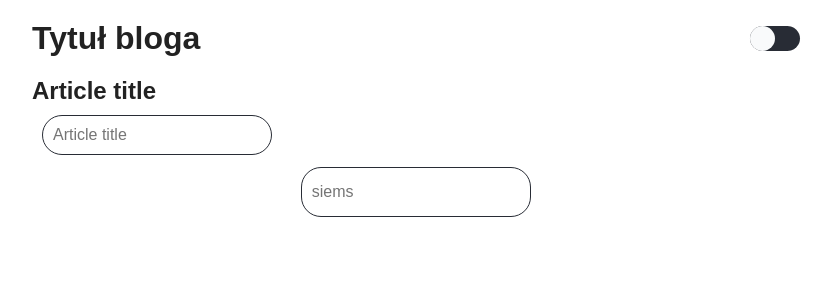
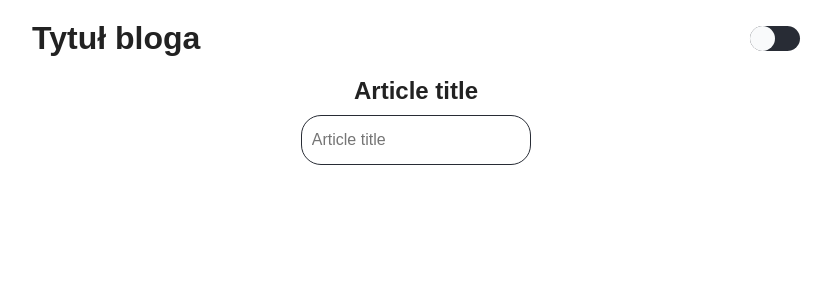
Before and after one commit to mrsynthion/blogFrontendApp, a React (Create React App) app: page /AddArticle in a window 1280 px wide. Shown: the top 300 px of the page, without its empty margins (224-1055 px from the left). Built offline with nearby package versions, Linux system fonts and the light colour scheme.

Commit message:
Ended up switch in form input

```diff
--- a/src/components/atoms/FormInput/FormInput.tsx
+++ b/src/components/atoms/FormInput/FormInput.tsx
@@ -1,16 +1,28 @@
 import React from 'react';
 import { Input } from './FormInput.styled';
 
+enum Types {
+  Title = 'title',
+  Description = 'description',
+  Tags = 'tags',
+}
 interface Props {
   placeholder: string;
+  type: string;
 }
 
-const FormInput: React.FC<Props> = ({ placeholder }) => {
-  return (
-    <>
-      <Input placeholder={placeholder} />
-    </>
-  );
+const FormInput: React.FC<Props> = ({ placeholder, type }) => {
+  switch (type) {
+    case Types.Title:
+      return (
+        <>
+          <Input placeholder={placeholder} />
+        </>
+      );
+
+    default:
+      return <h1>siema</h1>;
+  }
 };
 
 export default FormInput;
--- a/src/components/organisms/AddArticleForm/AddArticleForm.styled.ts
+++ b/src/components/organisms/AddArticleForm/AddArticleForm.styled.ts
@@ -1,10 +1,7 @@
 import styled from 'styled-components';
 
 export const Wrapper = styled.form`
-  width: 60%;
-  height: 50vh;
+  width: 100%;
   display: flex;
   flex-direction: column;
-  place-items: center;
-  margin: 0 auto;
 `;
--- a/src/components/organisms/AddArticleForm/AddArticleForm.tsx
+++ b/src/components/organisms/AddArticleForm/AddArticleForm.tsx
@@ -1,6 +1,4 @@
-import FormInput from 'components/atoms/FormInput/FormInput';
 import React from 'react';
-import Header from '../Header/Header';
 import NamedInput from '../NamedInput/NamedInput';
 import { Wrapper } from './AddArticleForm.styled';
 
@@ -10,9 +8,11 @@ const AddArticleForm: React.FC<Props> = () => {
   return (
     <>
       <Wrapper>
-        <Header />
-        <NamedInput title="Article title" placeholder="Article title" />
-        <FormInput placeholder="siems" />
+        <NamedInput
+          title="Article title"
+          placeholder="Article title"
+          type="title"
+        />
       </Wrapper>
     </>
   );
--- a/src/components/organisms/NamedInput/NamedInput.styled.ts
+++ b/src/components/organisms/NamedInput/NamedInput.styled.ts
@@ -5,5 +5,6 @@ export const Wrapper = styled.div`
   height: 20%;
   display: flex;
   flex-direction: column;
-  justify-content: space-around;
+  justify-content: space-between;
+  align-items: center;
 `;
--- a/src/components/organisms/NamedInput/NamedInput.tsx
+++ b/src/components/organisms/NamedInput/NamedInput.tsx
@@ -6,13 +6,14 @@ import { Wrapper } from './NamedInput.styled';
 interface Props {
   title: string;
   placeholder: string;
+  type: string;
 }
 
-const NamedInput: React.FC<Props> = ({ title, placeholder }) => {
+const NamedInput: React.FC<Props> = ({ title, placeholder, type }) => {
   return (
     <Wrapper>
       <Title isSmall>{title}</Title>
-      <FormInput placeholder={placeholder} />
+      <FormInput type={type} placeholder={placeholder} />
     </Wrapper>
   );
 };
--- /dev/null
+++ b/src/views/FormPage/FormPage.styled.ts
@@ -0,0 +1,7 @@
+import styled from 'styled-components';
+
+export const Wrapper = styled.div`
+  width: 60%;
+  height: 100vh;
+  margin: auto;
+`;
--- a/src/views/FormPage/FormPage.tsx
+++ b/src/views/FormPage/FormPage.tsx
@@ -1,8 +1,15 @@
 import AddArticleForm from 'components/organisms/AddArticleForm/AddArticleForm';
+import Header from 'components/organisms/Header/Header';
 import React from 'react';
+import { Wrapper } from './FormPage.styled';
 
 const FormPage: React.FC = () => {
-  return <AddArticleForm />;
+  return (
+    <Wrapper>
+      <Header />
+      <AddArticleForm />
+    </Wrapper>
+  );
 };
 
 export default FormPage;
```
